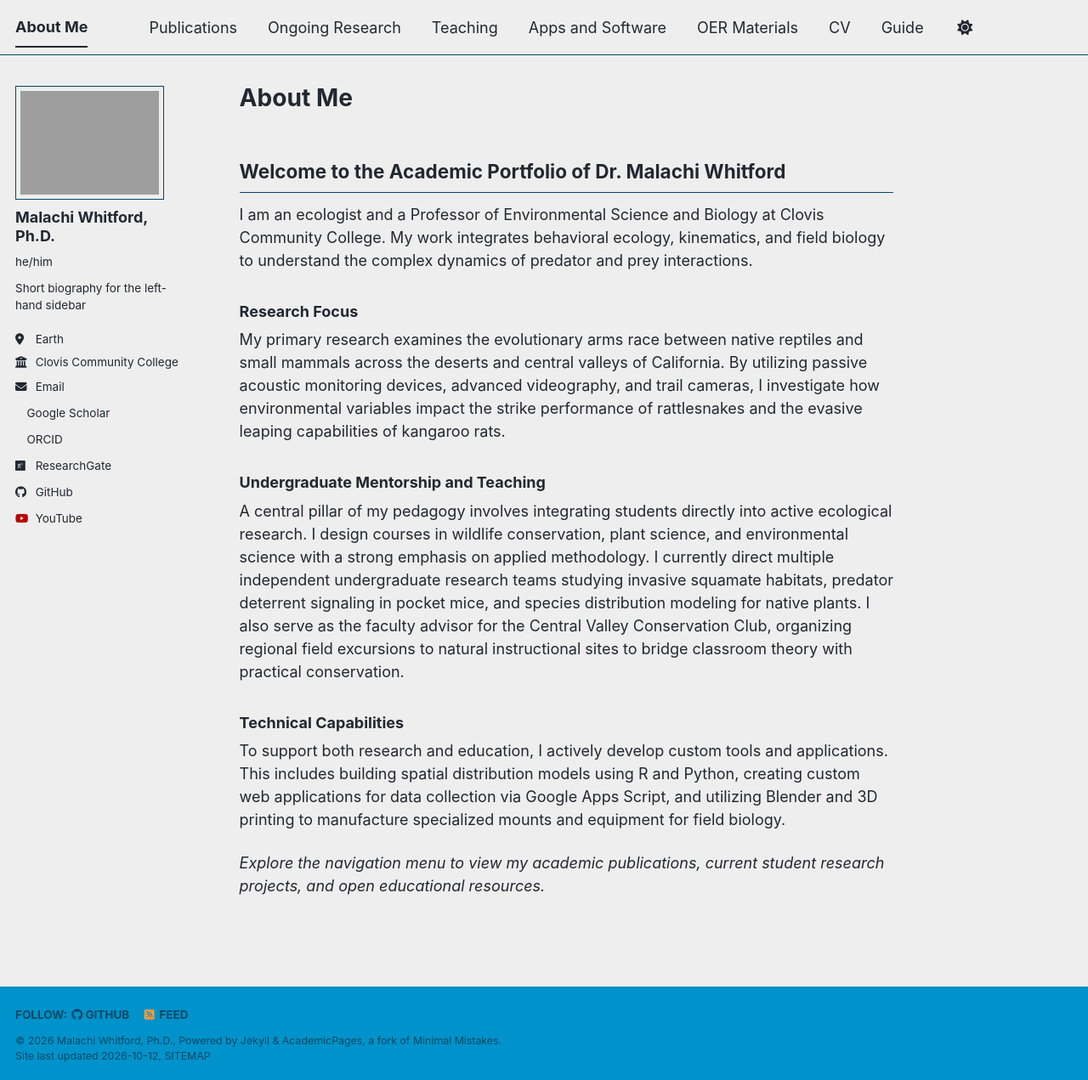
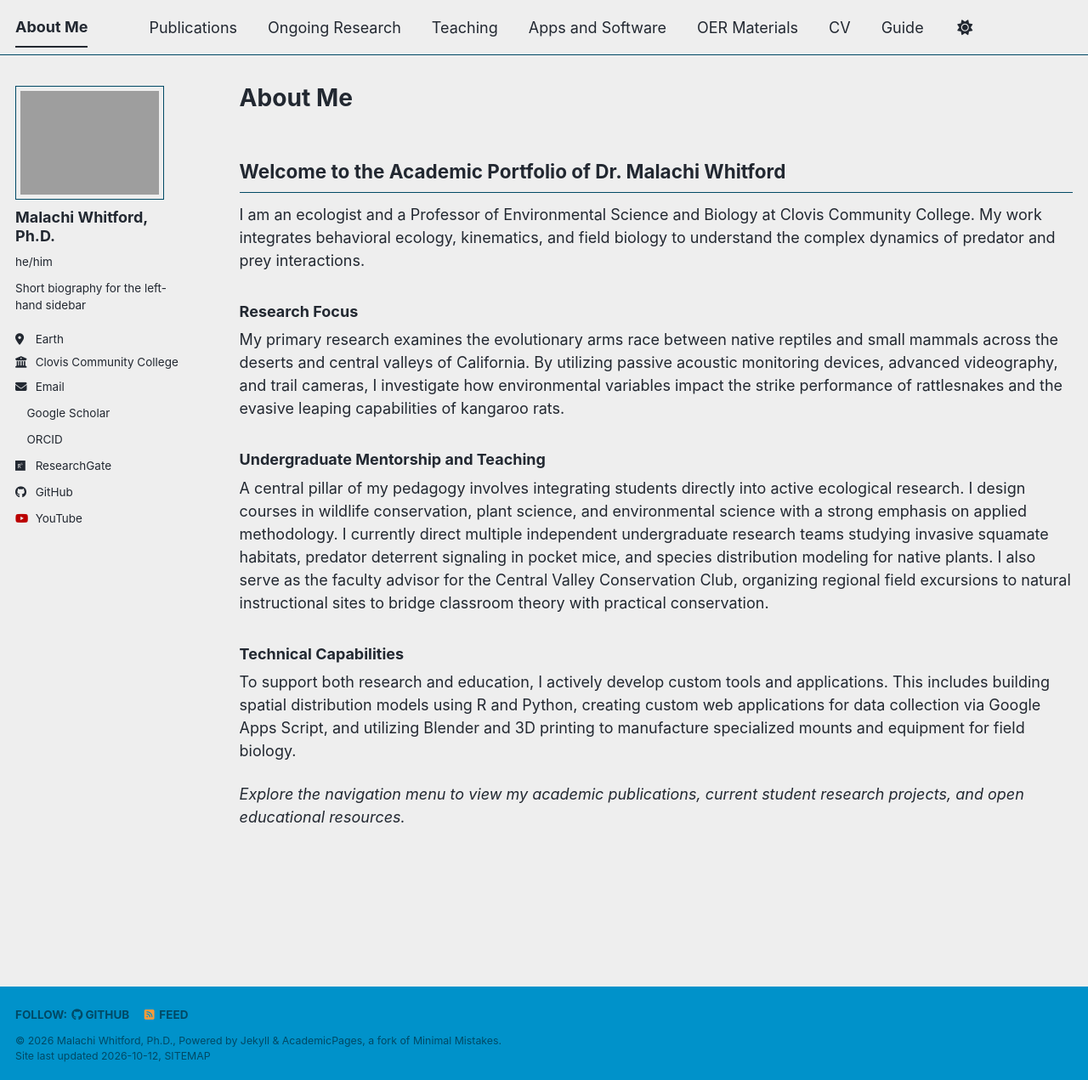
Before and after one commit to malachi-whitford/malachi-whitford.github.io, a Jekyll site: the page built from _pages/about.md, in a window 1280 px wide and 1271 px high. Shown: the whole window at 85% size. Built offline with Jekyll 4.4.1, drawn with Linux system fonts in a browser that asks for light colours; a style sheet for code colours, icons or effects is not loaded.

Commit message:
Update main.scss

```diff
--- a/assets/css/main.scss
+++ b/assets/css/main.scss
@@ -42,3 +42,16 @@
 .author__avatar img {
     border-radius: 0 !important;
 }
+
+/* Custom CSS to widen the main content area */
+.page {
+  padding-right: 0 !important;
+}
+
+.page__content {
+  max-width: 100% !important;
+}
+
+.page__inner-wrap {
+  max-width: 100% !important;
+}
```
